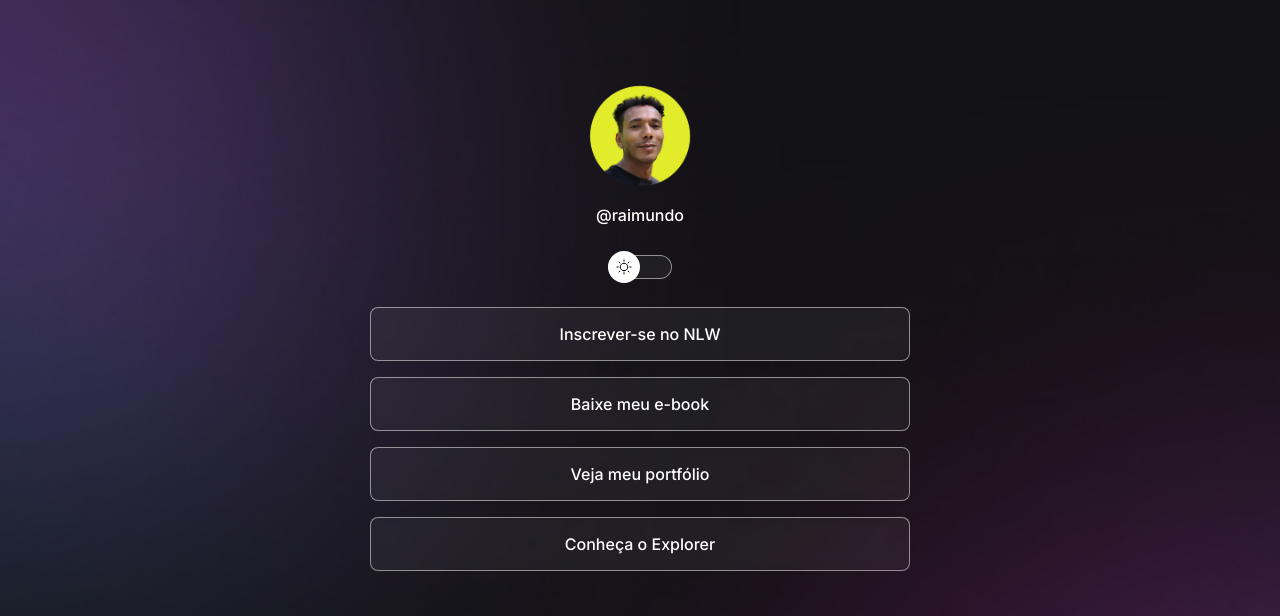
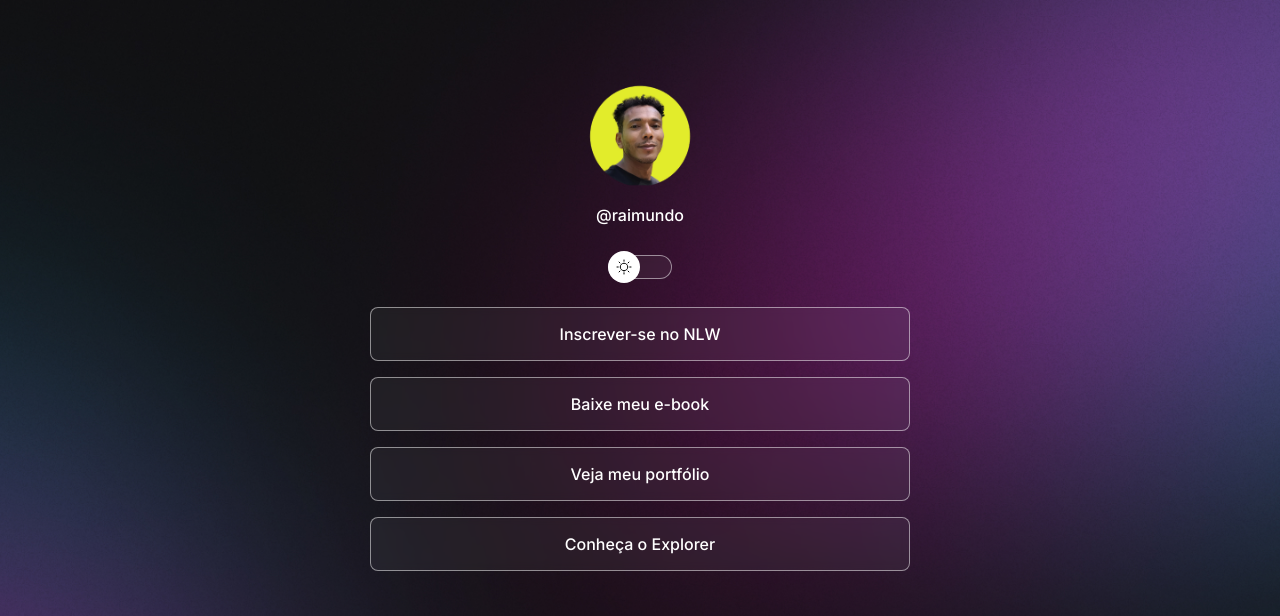
Before and after one commit to Raihunter/devLink, a plain HTML site: page index.html in a window 1280 px wide. Shown: the top 616 px of the page. Drawn offline with nearby package versions, Linux system fonts and the light colour scheme.

Commit message:
changed background based on media queries

```diff
--- a/style.css
+++ b/style.css
@@ -31,6 +31,7 @@ body {
   background-size: cover;*/
   /*background: color image repeat position/size */
   background: var(--bg-url) no-repeat top center/cover;
+  height: 100vh;
 }
 
 body * {
@@ -158,3 +159,17 @@ ul li a:hover {
     text-align: center;
     font-size: 14px;
   }
+
+  /* media queries*/
+
+  @media (min-width: 700px) {
+    :root {
+      --bg-url: url(./assets/bg-desktop.jpg)
+    }
+    .light {
+      --bg-url: url(./assets/bg-desktop-light.jpg)
+    }
+  }
+
+  /* Essa media queries só funciona quando no documento html tem a seguinte linha
+  <meta name="viewport" content="width=device-width, initial-scale=1.0" />*/
```
Also changed, not shown: assets/bg-desktop-light.jpg (added), assets/bg-desktop.jpg (added).
